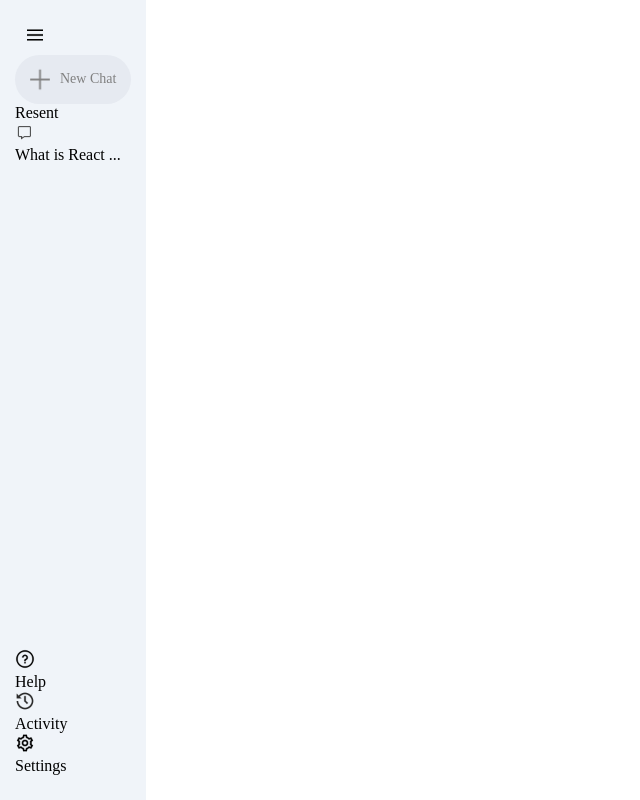
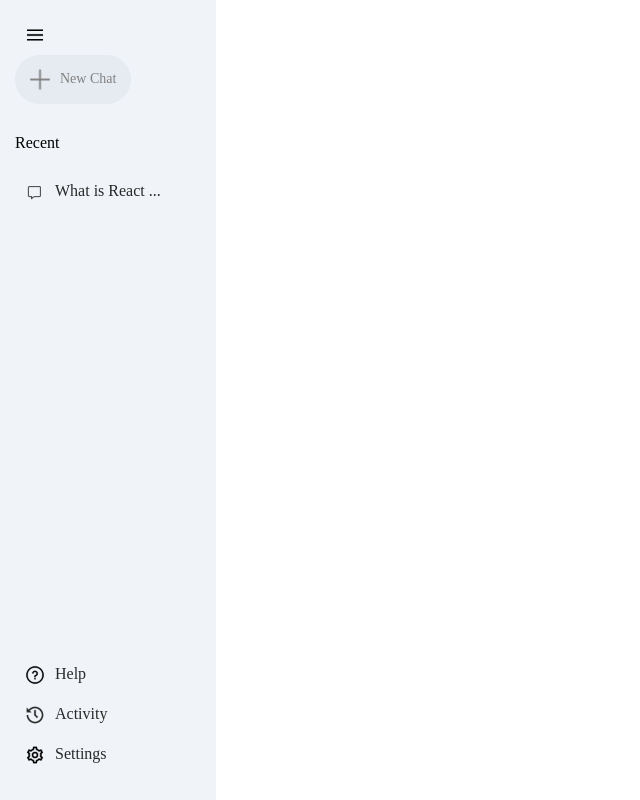
Before and after one commit to tn-deshappriya/Gemini-Clone, a React (Vite) app: page / in a window 1280 px wide. Shown: the whole page, without its empty margins (0-640 px from the left). Built offline with nearby package versions, Linux system fonts and the light colour scheme.

Commit message:
8.Sidebar Reacent entry css added.

```diff
--- a/src/components/Sidebar/Sidebar.css
+++ b/src/components/Sidebar/Sidebar.css
@@ -25,4 +25,20 @@
     font-size: 14px;
     color: grey;
     cursor: pointer;
+}.sidebar .resent-title{
+    margin-top: 30px;
+    margin-bottom: 20px;
 }
+.sidebar .resent-entry{
+    display: flex;
+    align-items: start;
+    gap: 10px;
+    padding: 10px;
+    padding-right: 40px;
+    border-radius: 50px;
+    color: #282828;
+    cursor: pointer;
+}
+.sidebar .resent-entry:hover{
+    background-color: #e2e6eb;
+}
--- a/src/components/Sidebar/Sidebar.jsx
+++ b/src/components/Sidebar/Sidebar.jsx
@@ -12,7 +12,7 @@ const Sidebar = () => {
           <p>New Chat</p>
         </div>
         <div className="resent">
-          <p className="resent-title">Resent</p>
+          <p className="resent-title">Recent</p>
           <div className="resent-entry">
             <img src={assets.message_icon} alt="" />
             <p>What is React ...</p>
```
